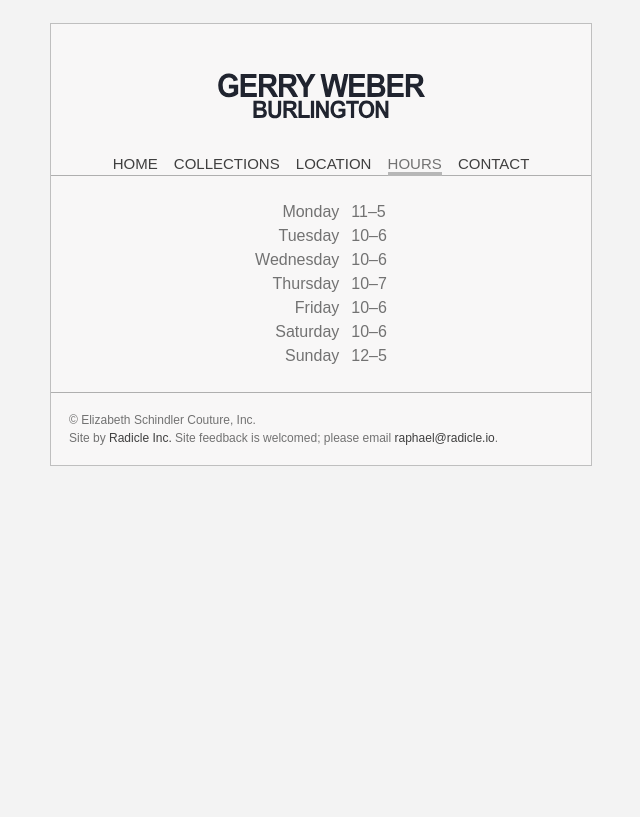
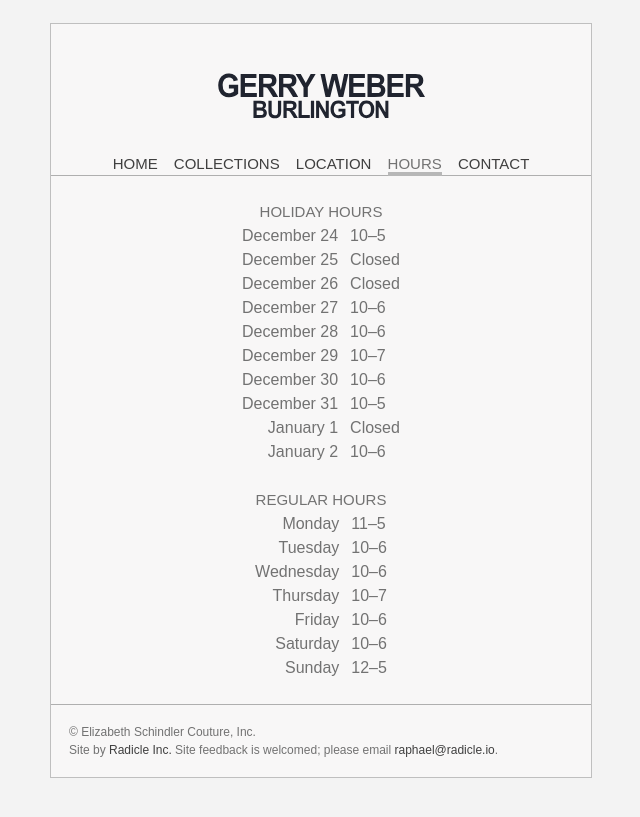
Before and after one commit to RadicleStudios/GWBurWebsite, a Jekyll site: the page built from hours.html, in a window 1280 px wide. Shown: the top 817 px of the page, without its empty margins (319-959 px from the left). Built offline with Jekyll 4.4.1, drawn with Linux system fonts in a browser that asks for light colours.

Commit message:
Add holiday hours

```diff
--- a/hours.html
+++ b/hours.html
@@ -2,6 +2,20 @@
 layout: default
 ---
 <section class="centering">
+  <h2>Holiday Hours</h2>
+  <table class="centered">
+    <tr><td style="text-align: right; padding-right: 6px">December 24</td>   <td style="text-align: left; padding-left: 6px">10&ndash;5</td></tr>
+    <tr><td style="text-align: right; padding-right: 6px">December 25</td>  <td style="text-align: left; padding-left: 6px">Closed</td></tr>
+    <tr><td style="text-align: right; padding-right: 6px">December 26</td><td style="text-align: left; padding-left: 6px">Closed</td></tr>
+    <tr><td style="text-align: right; padding-right: 6px">December 27</td> <td style="text-align: left; padding-left: 6px">10&ndash;6</td></tr>
+    <tr><td style="text-align: right; padding-right: 6px">December 28</td>   <td style="text-align: left; padding-left: 6px">10&ndash;6</td></tr>
+    <tr><td style="text-align: right; padding-right: 6px">December 29</td> <td style="text-align: left; padding-left: 6px">10&ndash;7</td></tr>
+    <tr><td style="text-align: right; padding-right: 6px">December 30</td>   <td style="text-align: left; padding-left: 6px">10&ndash;6</td></tr>
+    <tr><td style="text-align: right; padding-right: 6px">December 31</td>   <td style="text-align: left; padding-left: 6px">10&ndash;5</td></tr>
+    <tr><td style="text-align: right; padding-right: 6px">January 1</td>   <td style="text-align: left; padding-left: 6px">Closed</td></tr>
+    <tr><td style="text-align: right; padding-right: 6px">January 2</td>   <td style="text-align: left; padding-left: 6px">10&ndash;6</td></tr>
+  </table>
+  <h2>Regular Hours</h2>
   <table class="centered">
     <tr><td style="text-align: right; padding-right: 6px">Monday</td>   <td style="text-align: left; padding-left: 6px">11&ndash;5</td></tr>
     <tr><td style="text-align: right; padding-right: 6px">Tuesday</td>  <td style="text-align: left; padding-left: 6px">10&ndash;6</td></tr>
```
